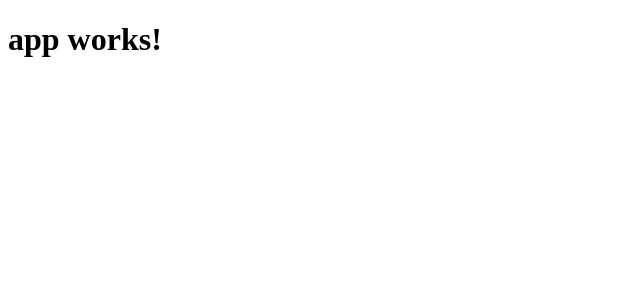
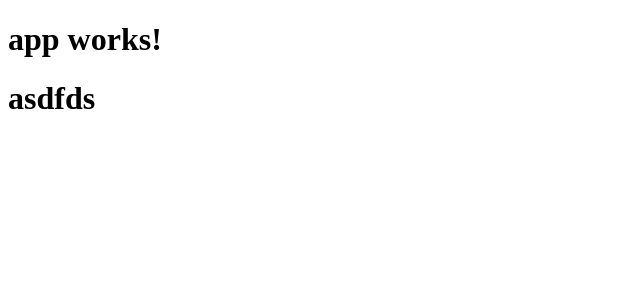
Before and after one commit to hadaraPs/jira, an Angular app: page / in a window 1280 px wide. Shown: the top 300 px of the page, without its empty margins (0-640 px from the left). Built offline with nearby package versions, Linux system fonts and the light colour scheme.

Commit message:
First commit2

```diff
--- a/src/app/app.component.html
+++ b/src/app/app.component.html
@@ -1,3 +1,7 @@
 <h1>
   {{title}}
+
 </h1>
+<h1>
+  asdfds
+</h1>
```
